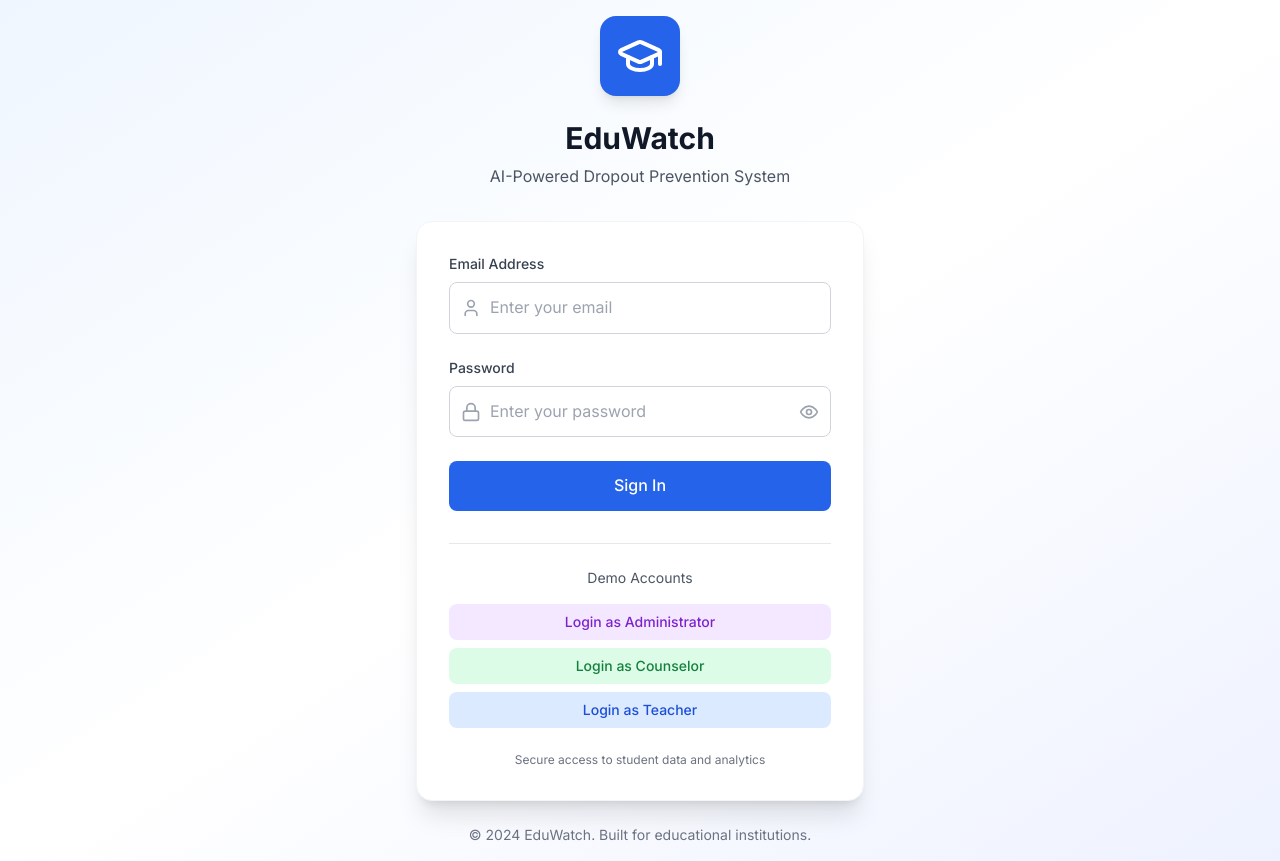
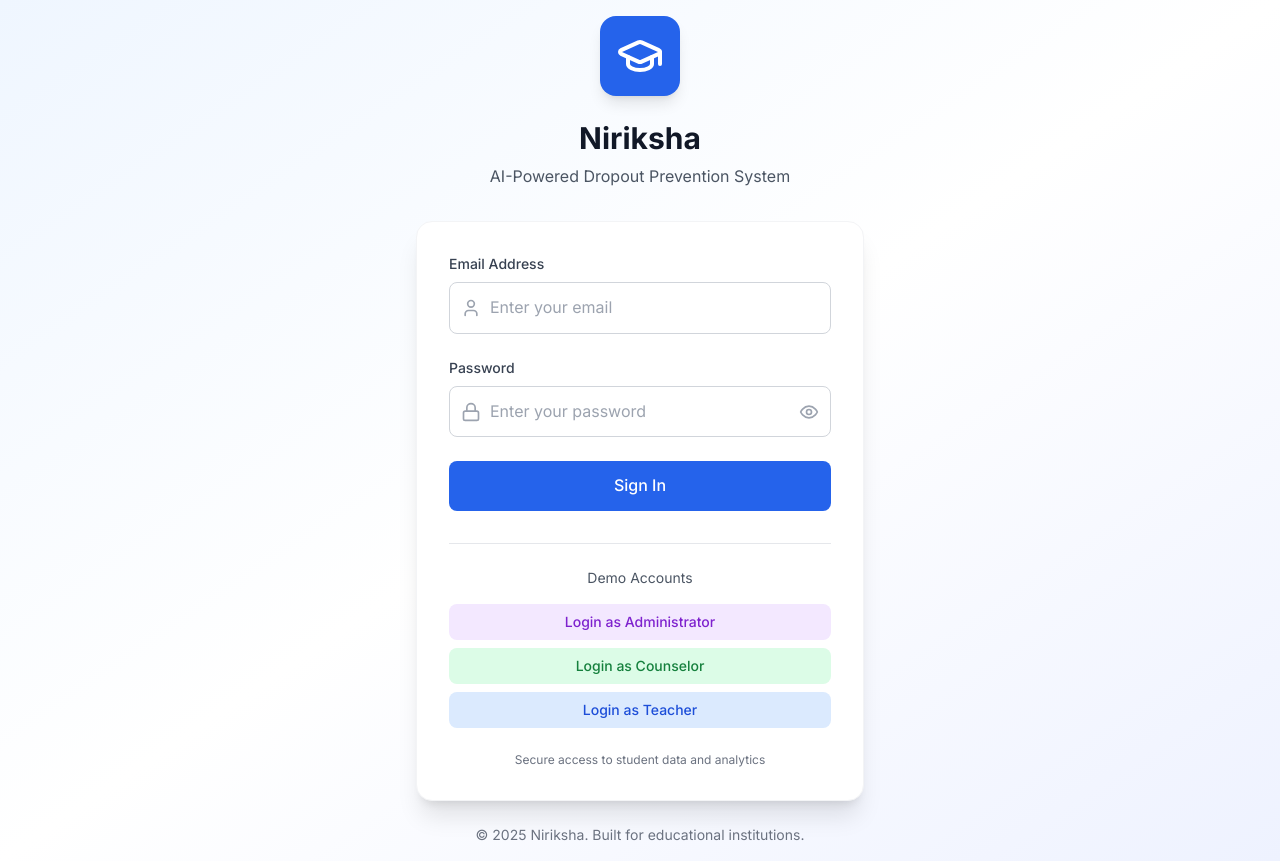
Before and after one commit to ShivamHirwani/Niriksha, a React (Vite) app in the folder frontend/: page / in a window 1280 px wide. Built offline with nearby package versions, Linux system fonts and the light colour scheme.

Commit message:
Name change to Niriksha

```diff
--- a/frontend/src/components/Header.tsx
+++ b/frontend/src/components/Header.tsx
@@ -151,7 +151,7 @@ const Header: React.FC<HeaderProps> = ({ activeView, onViewChange, user, onLogou
           <div className="flex items-center justify-between h-20">
             {/* Logo and Brand - Left Section */}
             <div className="flex items-center min-w-0 flex-shrink-0">
-              <div className="gradient-primary p-3 rounded-2xl shadow-glass transform hover:scale-101 transition-smooth" role="img" aria-label="EduWatch Logo">
+              <div className="gradient-primary p-3 rounded-2xl shadow-glass transform hover:scale-101 transition-smooth" role="img" aria-label="Niriksha Logo">
                 <GraduationCap className="w-7 h-7 text-white" aria-hidden="true" />
               </div>
             </div>
--- a/frontend/src/components/Login.tsx
+++ b/frontend/src/components/Login.tsx
@@ -26,9 +26,9 @@ const Login: React.FC<LoginProps> = ({ onLogin }) => {
 
   const handleDemoLogin = (role: string) => {
     const demoCredentials = {
-      admin: { username: 'admin@eduwatch.com', password: 'admin123' },
-      counselor: { username: 'counselor@eduwatch.com', password: 'counselor123' },
-      teacher: { username: 'teacher@eduwatch.com', password: 'teacher123' }
+      admin: { username: 'admin@niriksha.com', password: 'admin123' },
+      counselor: { username: 'counselor@niriksha.com', password: 'counselor123' },
+      teacher: { username: 'teacher@niriksha.com', password: 'teacher123' }
     };
 
     const creds = demoCredentials[role as keyof typeof demoCredentials];
@@ -44,7 +44,7 @@ const Login: React.FC<LoginProps> = ({ onLogin }) => {
           <div className="bg-blue-600 p-4 rounded-2xl inline-block mb-4 shadow-lg">
             <GraduationCap className="w-12 h-12 text-white" />
           </div>
-          <h1 className="text-3xl font-bold text-gray-900 dark:text-white mb-2">EduWatch</h1>
+          <h1 className="text-3xl font-bold text-gray-900 dark:text-white mb-2">Niriksha</h1>
           <p className="text-gray-600 dark:text-gray-400">AI-Powered Dropout Prevention System</p>
         </div>
 
@@ -138,7 +138,7 @@ const Login: React.FC<LoginProps> = ({ onLogin }) => {
 
         {/* System Info */}
         <div className="mt-6 text-center text-sm text-gray-500 dark:text-gray-400">
-          <p>© 2024 EduWatch. Built for educational institutions.</p>
+          <p>© 2025 Niriksha. Built for educational institutions.</p>
         </div>
       </div>
     </div>
```
